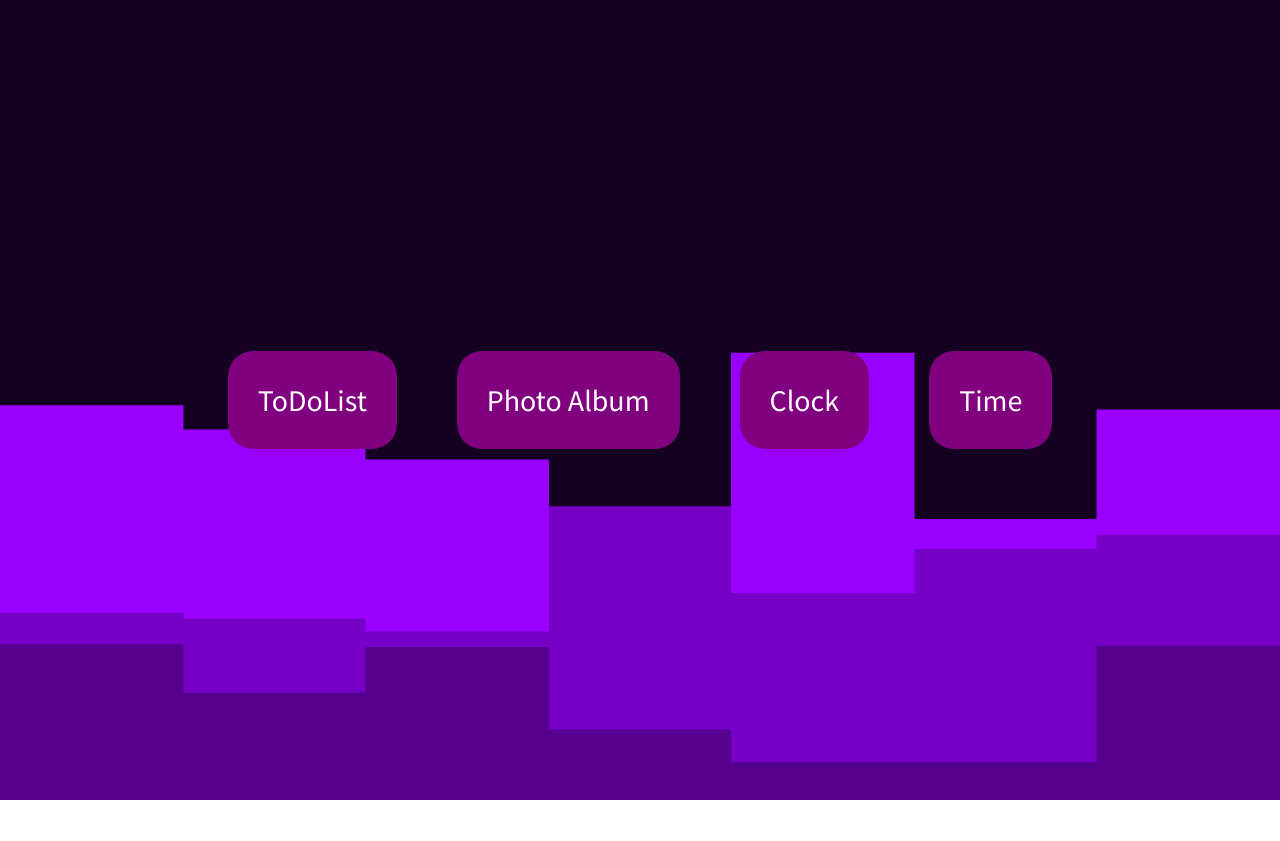
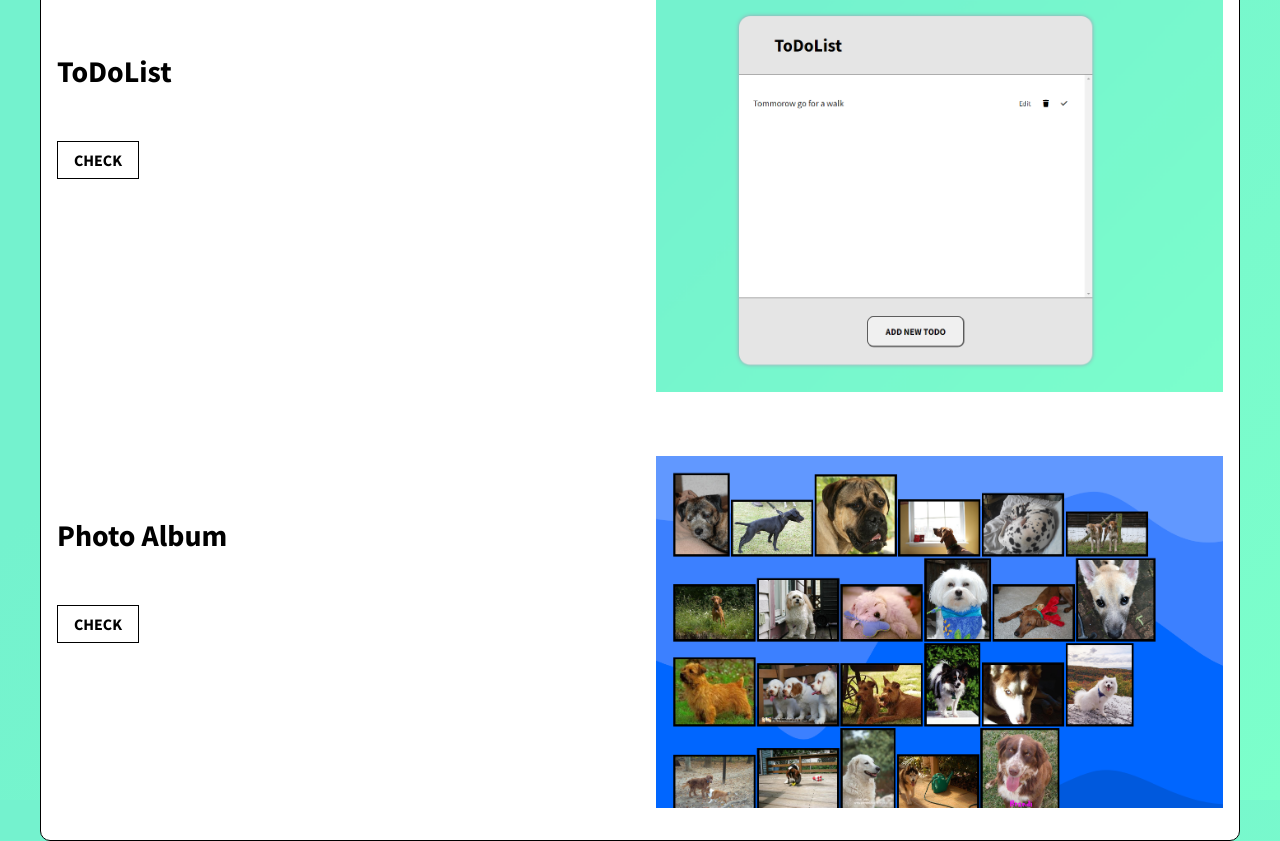
Before and after one commit to Ludzikk/JS-apps, a plain HTML site: page index.html in a window 1280 px wide. Before the commit the page ends 800 px from the top, so only its background shows below. Drawn offline with Linux system fonts and the light colour scheme.

Commit message:
changed look of site and deleted time and clock app

```diff
--- a/index.html
+++ b/index.html
@@ -21,16 +21,22 @@
 		<div class="elements">
 			<ul class="elements__list">
 				<li class="elements__item">
-					<a href="./subpages/todolist.html" class="elements__link">ToDoList</a>
+					<div class="elements__left">
+						<h2 class="elements__title">ToDoList</h2>
+						<a href="./subpages/todolist.html" class="elements__link">Check</a>
+					</div>
+					<div class="elements__right">
+						<img class="elements__img" src="./img/todolist.jpg" alt="ToDoList website picture">
+					</div>
 				</li>
 				<li class="elements__item">
-					<a href="./subpages/photoalbum.html" class="elements__link">Photo Album</a>
-				</li>
-				<li class="elements__item">
-					<a href="./subpages/clock.html" class="elements__link">Clock</a>
-				</li>
-				<li class="elements__item">
-					<a href="./subpages/time.html" class="elements__link">Time</a>
+					<div class="elements__left">
+						<h2 class="elements__title">Photo Album</h2>
+						<a href="./subpages/photoalbum.html" class="elements__link">Check</a>
+					</div>
+					<div class="elements__right">
+						<img class="elements__img" src="./img/photoalbum.jpg" alt="Photo album website picture">
+					</div>
 				</li>
 			</ul>
 		</div>
--- a/scss/_global.scss
+++ b/scss/_global.scss
@@ -16,27 +16,52 @@
 }
 
 .elements {
+	margin: 0 auto;
+	max-width: 1200px;
+	width: 100%;
+	border: 1px solid black;
+	border-radius: 10px;
+	overflow: hidden;
+	background-color: #fff;
+
 	&__list {
 		display: flex;
+		flex-direction: column;
 		list-style: none;
 	}
 
 	&__item {
-		transition: transform .3s;
+		display: flex;
+		padding: 2em 0;
+	}
 
-		&:hover {
-			transform: scale(1.1);
-		}
+	&__left, &__right {
+		width: 50%;
+		padding: 0 1em;
+	}
+
+	&__img {
+		width: 100%;
+		height: 100%;
+	}
+
+	&__title {
+		padding: 2em 0;
+		font-size: 3rem;
 	}
 
 	&__link {
+		padding: 0.5em 1em;
+		border: 1px solid black;
+		font-weight: bold;
+		text-transform: uppercase;
 		text-decoration: none;
-		color: white;
-		font-size: 3rem;
-		padding: 1em;
-		margin: 1em;
-		border-radius: 25px;
-		background-color: purple;
+		color: black;
+		transition: background .3s;
+
+		&:hover {
+			background: #b9b9b9;
+		}
 	}
 }
 
--- a/scss/_htmlbody.scss
+++ b/scss/_htmlbody.scss
@@ -22,6 +22,6 @@ body {
 	align-items: center;
 	height: 100vh;
 	font-size: 1.6rem;
-	background-image: url("../img/layered-steps-haikei.svg");
-	background-size: cover;
+	background-color: #7cffcb;
+	background-image: linear-gradient(315deg, #7cffcb 0%, #74f2ce 74%);
 }
--- a/scss/_time.scss
+++ b/scss/_time.scss
@@ -5,7 +5,7 @@
     width: 800px;
     height: 400px;
     border-radius: 25px;
-    box-shadow: 0px 0px 15px purple;
+    box-shadow: 0px 0px 15px rgb(230, 195, 230);
     background-color: white;
 
     &__box {
--- a/scss/_todolist.scss
+++ b/scss/_todolist.scss
@@ -1,7 +1,7 @@
 .todolist {
 	width: 800px;
 	border-radius: 25px;
-	box-shadow: 0px 0px 10px rgb(166, 0, 255);
+	box-shadow: 0px 0px 10px rgb(168, 151, 178);
 	background-color: rgb(229, 229, 229);
 	overflow: hidden;
 
```
Also changed, not shown: css/style.css, img/photoalbum.jpg (added), img/todolist.jpg (added), 1 other file.
